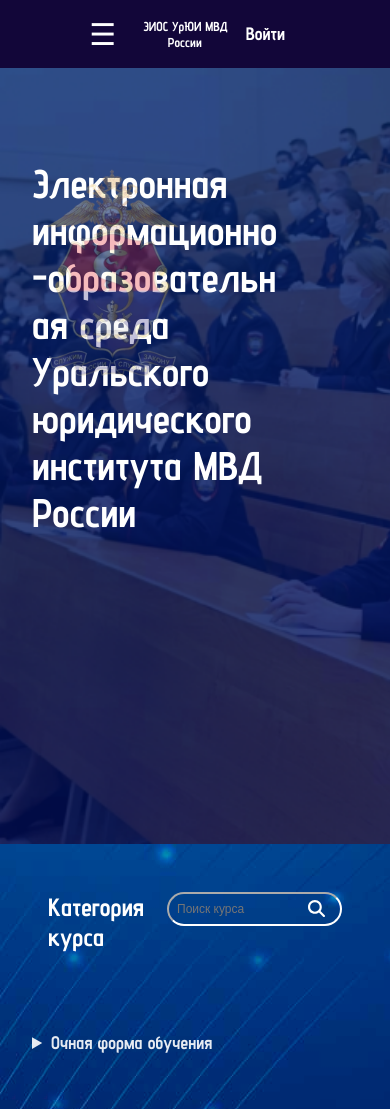
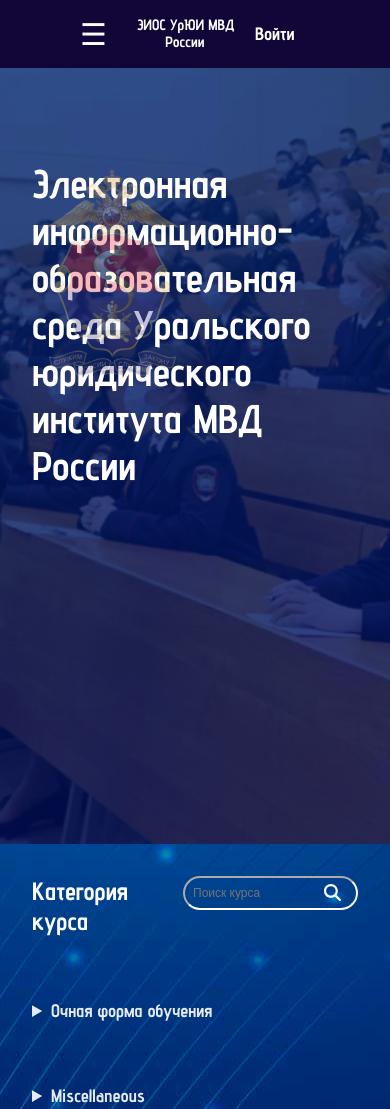
Before and after one commit to shunnnya/eios, a plain HTML site: page index.html in a window 390 px wide. Shown: the top 1109 px of the page. Drawn offline with nearby package versions, Linux system fonts and the light colour scheme.

Commit message:
first commit

```diff
--- a/css/style.css
+++ b/css/style.css
@@ -319,7 +319,7 @@ li {
         padding: 1%;
         padding-right: 0;
         margin: 0;
-        font-size: 13px;
+        font-size: 15px;
     }
 
     .navbar__span {
@@ -339,11 +339,11 @@ li {
     }
 
     .university__title {
-        font-size: 25px;
+        font-size: 20px;
         padding-top: 10rem;
         padding-left: 2rem;
         font-size: 40px;
-        width: 75%;
+        width: 95%;
         max-height: 70vh;
     }
 
@@ -378,7 +378,7 @@ li {
     .category__title {
         font-size: 25px;
         display: flex;
-        padding: 3rem;
+        padding: 2rem;
     }
 
     .category input {
```
